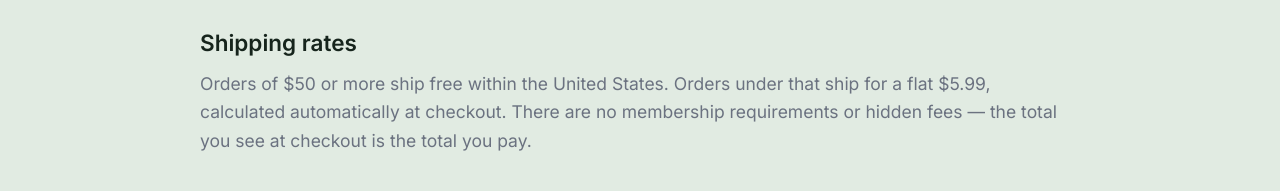
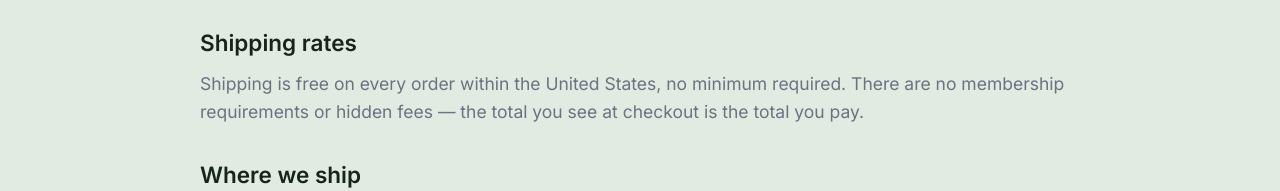
Before and after one commit to juanasolitaria/hotvitality-ecommerce, a Next.js app: page /shipping in a window 1280 px wide. Shown: the part 271-462 px from the top of the page. Built offline with nearby package versions, Linux system fonts and the light colour scheme; no server answers.

Commit message:
Make shipping always free
Dropped the $50 free-shipping threshold and $5.99 flat rate — shipping
is now free on every order, everywhere it's calculated (cart summary,
checkout total, Stripe line items). Updated the Shipping Info page copy
to match instead of describing the old threshold.

```diff
--- a/src/app/(storefront)/checkout/actions.ts
+++ b/src/app/(storefront)/checkout/actions.ts
@@ -92,7 +92,7 @@ async function createPendingOrder(input: CheckoutInput) {
     (total, item) => total + item.unit_price * item.quantity,
     0
   );
-  const shipping = calculateShipping(subtotal);
+  const shipping = calculateShipping();
   const total = subtotal + shipping;
 
   const db = adminClient();
--- a/src/app/(storefront)/shipping/page.tsx
+++ b/src/app/(storefront)/shipping/page.tsx
@@ -1,6 +1,4 @@
 import type { Metadata } from "next";
-
-import { FREE_SHIPPING_THRESHOLD, FLAT_SHIPPING_RATE } from "@/lib/shipping";
 
 export const metadata: Metadata = {
   title: "Shipping Info | HotVitality",
@@ -22,11 +20,10 @@ export default function ShippingPage() {
             Shipping rates
           </h2>
           <p className="mt-2">
-            Orders of ${FREE_SHIPPING_THRESHOLD} or more ship free within the
-            United States. Orders under that ship for a flat $
-            {FLAT_SHIPPING_RATE.toFixed(2)}, calculated automatically at
-            checkout. There are no membership requirements or hidden fees —
-            the total you see at checkout is the total you pay.
+            Shipping is free on every order within the United States, no
+            minimum required. There are no membership requirements or
+            hidden fees — the total you see at checkout is the total you
+            pay.
           </p>
         </section>
 
--- a/src/components/cart/cart-summary.tsx
+++ b/src/components/cart/cart-summary.tsx
@@ -5,7 +5,7 @@ import { Separator } from "@/components/ui/separator";
 import { calculateShipping } from "@/lib/shipping";
 
 export function CartSummary({ subtotal }: { subtotal: number }) {
-  const shipping = calculateShipping(subtotal);
+  const shipping = calculateShipping();
   const total = subtotal + shipping;
 
   return (
--- a/src/lib/shipping.ts
+++ b/src/lib/shipping.ts
@@ -1,10 +1,6 @@
 // Shared shipping rule so the cart summary (estimate) and the checkout
-// server action (authoritative total) never drift apart.
-export const FREE_SHIPPING_THRESHOLD = 50;
-export const FLAT_SHIPPING_RATE = 5.99;
-
-export function calculateShipping(subtotal: number): number {
-  return subtotal === 0 || subtotal >= FREE_SHIPPING_THRESHOLD
-    ? 0
-    : FLAT_SHIPPING_RATE;
+// server action (authoritative total) never drift apart. Shipping is
+// always free — no threshold, no flat rate.
+export function calculateShipping(): number {
+  return 0;
 }
```
